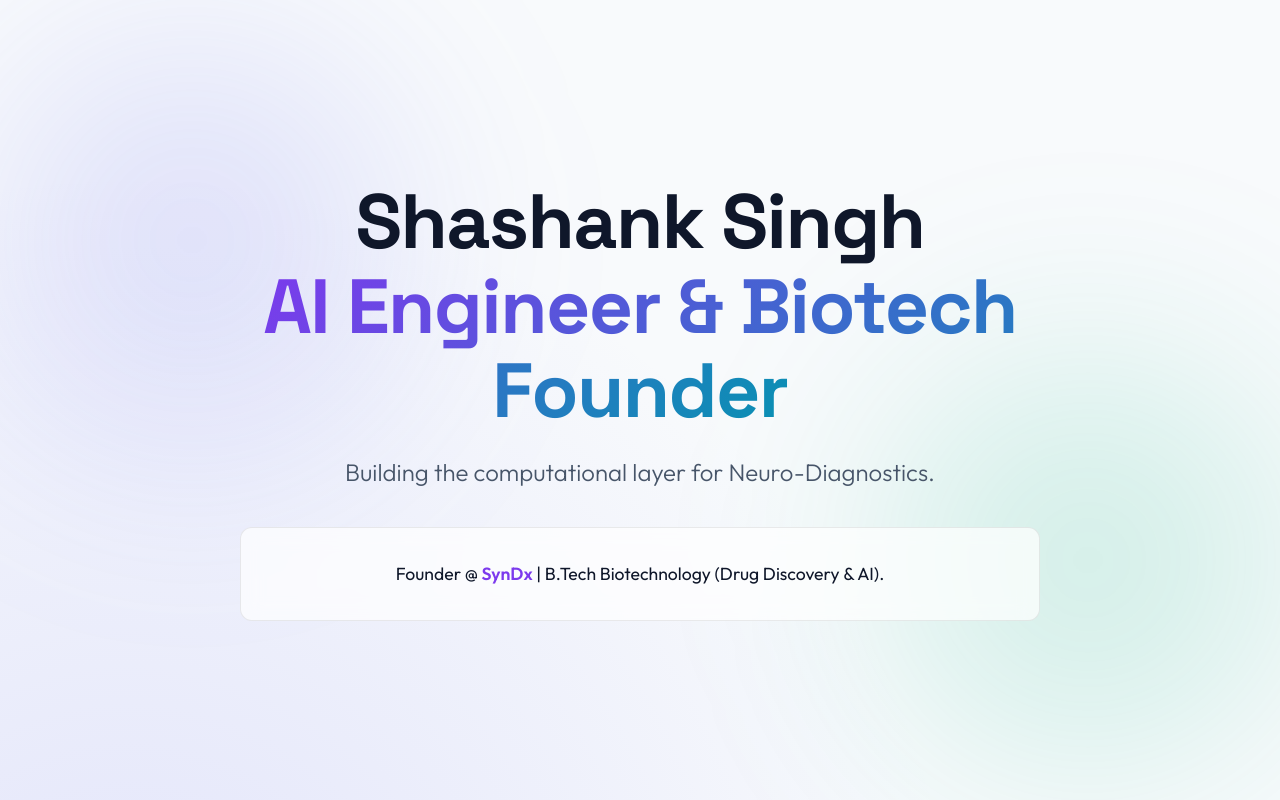
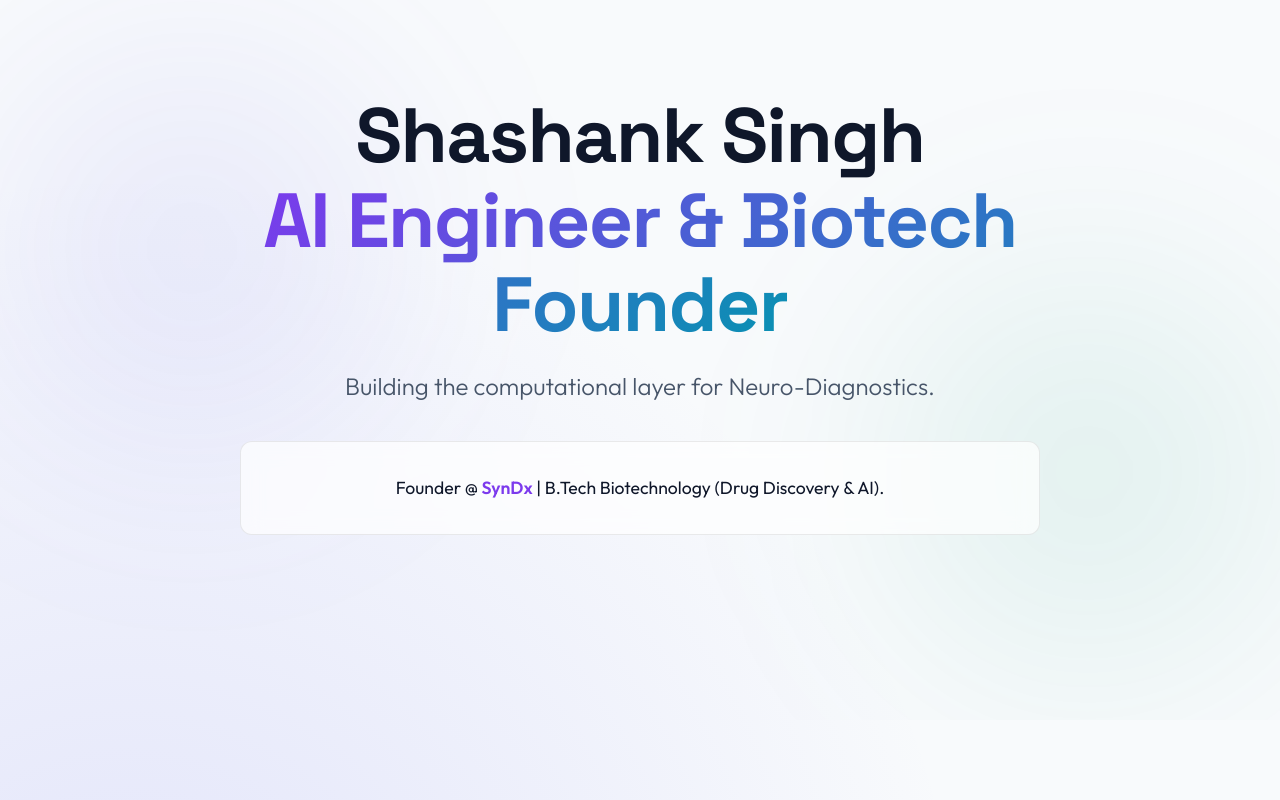
Before and after one commit to Shashank0908-BH/personal_website, a Next.js app: page / in a window 1280 px wide. Shown: the top 800 px of the page. Built offline with nearby package versions, Linux system fonts and the light colour scheme.

Commit message:
UI Polish: Added Hero CTA and Footer Links

```diff
--- a/src/app/components/Hero.module.css
+++ b/src/app/components/Hero.module.css
@@ -1,5 +1,6 @@
 .hero {
-    min-height: 100vh;
+    min-height: 90vh;
+    /* Slightly reduced for better fold visibility */
     display: flex;
     align-items: center;
     justify-content: center;
@@ -12,6 +13,32 @@
     text-align: center;
     z-index: 10;
     max-width: 900px;
+}
+
+/* ... existing styles ... */
+
+.glow-silicon {
+    position: absolute;
+    top: -10%;
+    left: -10%;
+    width: 50vw;
+    height: 50vw;
+    background: radial-gradient(circle, rgba(79, 70, 229, 0.1) 0%, transparent 70%);
+    /* Adjusted for light mode */
+    filter: blur(80px);
+    z-index: 1;
+}
+
+.glow-synapse {
+    position: absolute;
+    bottom: -10%;
+    right: -10%;
+    width: 50vw;
+    height: 50vw;
+    background: radial-gradient(circle, rgba(5, 150, 105, 0.1) 0%, transparent 70%);
+    /* Adjusted for light mode */
+    filter: blur(80px);
+    z-index: 1;
 }
 
 .eyebrow {
@@ -33,6 +60,7 @@
     margin-bottom: 1.5rem;
     opacity: 0;
     animation: fadeUp 0.8s ease-out 0.4s forwards;
+    color: var(--text-primary);
 }
 
 .subtitle {
@@ -65,29 +93,11 @@
 .highlight {
     color: var(--silicon-secondary);
     font-weight: 600;
+    transition: color 0.2s;
 }
 
-/* Background Effects */
-.glow-silicon {
-    position: absolute;
-    top: -10%;
-    left: -10%;
-    width: 50vw;
-    height: 50vw;
-    background: radial-gradient(circle, rgba(99, 102, 241, 0.2) 0%, transparent 70%);
-    filter: blur(80px);
-    z-index: 1;
-}
-
-.glow-synapse {
-    position: absolute;
-    bottom: -10%;
-    right: -10%;
-    width: 50vw;
-    height: 50vw;
-    background: radial-gradient(circle, rgba(16, 185, 129, 0.2) 0%, transparent 70%);
-    filter: blur(80px);
-    z-index: 1;
+.highlight:hover {
+    color: var(--silicon-primary);
 }
 
 @keyframes fadeUp {
--- a/src/app/components/Hero.tsx
+++ b/src/app/components/Hero.tsx
@@ -23,6 +23,25 @@ export default function Hero() {
                         Founder @ <a href="https://syndxlabs.com" target="_blank" rel="noopener noreferrer" className={styles.highlight} style={{ textDecoration: 'none', cursor: 'pointer' }}>SynDx</a> | B.Tech Biotechnology (Drug Discovery & AI).
                     </p>
                 </div>
+
+                <div style={{ marginTop: '2.5rem', opacity: 0, animation: 'fadeUp 0.8s ease-out 1s forwards' }}>
+                    <a href="mailto:shashankwork0908@gmail.com" style={{
+                        display: 'inline-block',
+                        padding: '1rem 2rem',
+                        background: 'var(--silicon-primary)',
+                        color: '#fff',
+                        borderRadius: '99px',
+                        fontWeight: '600',
+                        letterSpacing: '0.02em',
+                        boxShadow: '0 4px 20px rgba(79, 70, 229, 0.4)',
+                        transition: 'transform 0.2s'
+                    }}
+                        onMouseOver={(e) => e.currentTarget.style.transform = 'translateY(-2px)'}
+                        onMouseOut={(e) => e.currentTarget.style.transform = 'translateY(0)'}
+                    >
+                        Let's Connect
+                    </a>
+                </div>
             </div>
         </section>
     );
--- a/src/app/page.tsx
+++ b/src/app/page.tsx
@@ -117,9 +117,6 @@ export default function Home() {
                 <a href="https://syndxlabs.com" target="_blank" rel="noopener noreferrer" style={{ textDecoration: 'none', color: 'inherit' }}>SynDx</a>
               </h2>
             </div>
-            <div style={{ background: 'rgba(16, 185, 129, 0.1)', color: 'var(--synapse-primary)', padding: '0.5rem 1rem', borderRadius: '99px', fontSize: '0.9rem', fontWeight: '600' }}>
-              The "Speedrun" Pitch
-            </div>
           </div>
 
           <p style={{ fontSize: '1.25rem', lineHeight: '1.6', color: 'var(--text-primary)', marginBottom: '2rem', maxWidth: '800px' }}>
@@ -175,10 +172,15 @@ export default function Home() {
         </div>
       </Section>
 
-      <footer style={{ padding: '3rem 0', textAlign: 'center', color: 'var(--text-secondary)', borderTop: '1px solid var(--glass-border)', background: 'var(--glass-bg)', marginTop: '4rem' }}>
-        <p style={{ marginBottom: '1rem' }}>Shashank Singh &copy; {new Date().getFullYear()}</p>
-        <p style={{ fontSize: '0.9rem' }}>shashankwork0908@gmail.com | +91-7505162403</p>
-        <p style={{ fontSize: '0.9rem', marginTop: '0.5rem' }}>Greater Noida, India</p>
+      <footer style={{ padding: '4rem 0', textAlign: 'center', color: 'var(--text-secondary)', borderTop: '1px solid var(--glass-border)', background: 'var(--glass-bg)', marginTop: '4rem' }}>
+        <div style={{ marginBottom: '2rem', display: 'flex', justifyContent: 'center', gap: '2rem' }}>
+          <a href="https://github.com/Shashank0908-BH" target="_blank" rel="noopener noreferrer" style={{ padding: '0.5rem 1rem', borderRadius: '8px', background: 'rgba(0,0,0,0.05)', fontWeight: '500', transition: 'all 0.2s' }}>GitHub</a>
+          <a href="mailto:shashankwork0908@gmail.com" style={{ padding: '0.5rem 1rem', borderRadius: '8px', background: 'rgba(0,0,0,0.05)', fontWeight: '500', transition: 'all 0.2s' }}>Email</a>
+          {/* Add LinkedIn here if available */}
+        </div>
+        <p style={{ marginBottom: '0.5rem', fontWeight: '500', color: 'var(--text-primary)' }}>Shashank Singh</p>
+        <p style={{ fontSize: '0.9rem' }}>Greater Noida, India</p>
+        <p style={{ fontSize: '0.85rem', marginTop: '2rem', opacity: 0.7 }}>&copy; {new Date().getFullYear()} All Rights Reserved.</p>
       </footer>
     </main>
   );
```
